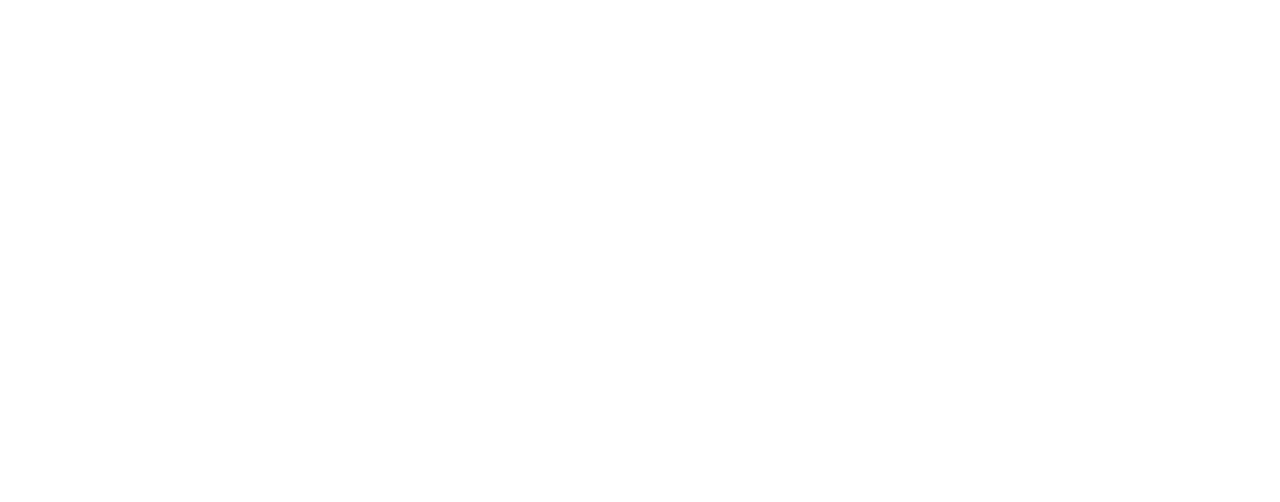
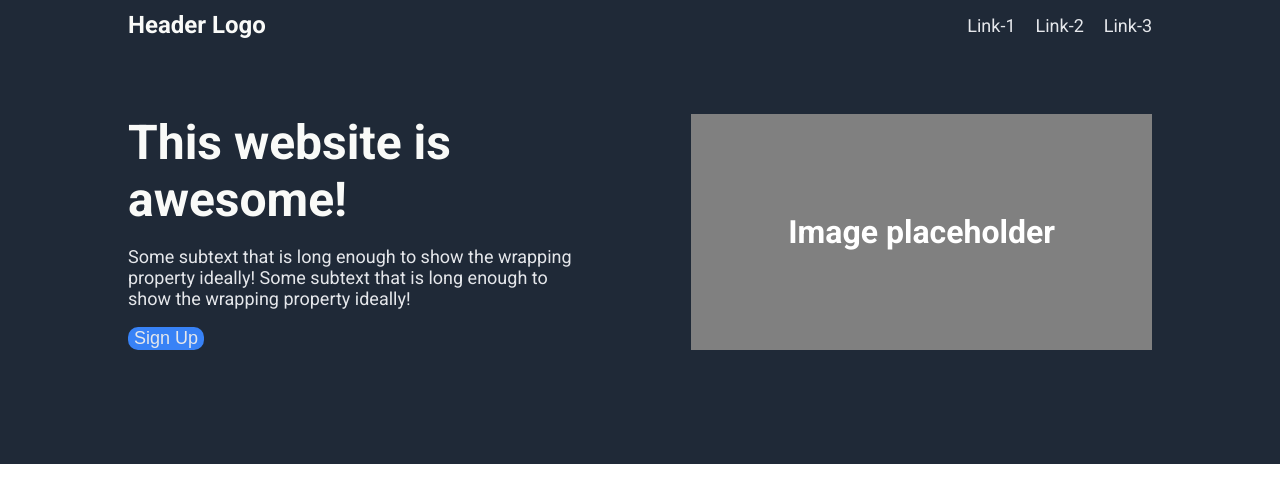
Before and after one commit to vbojcev/odin-Landing-Page, a plain HTML site: page index.html in a window 1280 px wide. Drawn offline with Linux system fonts and the light colour scheme.

Commit message:
first bit of work

```diff
--- a/index.html
+++ b/index.html
@@ -2,9 +2,41 @@
 <html lang="en">
   <head>
     <meta charset="UTF-8">
-    <title>My First Webpage</title>
+    <meta http-equiv="X-UA-Compatible" content="IE=edge">
+    <meta name="viewport" content="width=device-width, initial-scale=1.0">
+    <title>Landing Page</title>
+    <link rel="stylesheet" href="style.css">
   </head>
+  <body>
+    <div class="header">
+      <h1 class="logo">Header Logo</h1>
+      <ul>
+        <li><a href="#">Link-1</a></li>
+        <li><a href="#">Link-2</a></li>
+        <li><a href="#">Link-3</a></li>
+      </ul>
+    </div>
+    <div class="hero">
+      <div class="left">
+        <h1 style="color:#f9faf8; font-weight: extra-bold; font-size: 48px; margin: 0px;">This website is awesome!</h1>
+        <p class="subtext">Some subtext that is long enough to show the wrapping property ideally! Some subtext that is long enough to show the wrapping property ideally!</p>
+        <button>Sign Up</button>
+      </div>
+      <div class="right">
+        <h1 style="color:white">Image placeholder</h1>
+      </div>
+    </div>
+    <div class="information">
 
-  <body>
+    </div>
+    <div class="quote-box">
+
+    </div>
+    <div class="call">
+
+    </div>
+    <div class="footer">
+
+    </div>
   </body>
 </html>
--- a/style.css
+++ b/style.css
@@ -0,0 +1,82 @@
+@import url('https://fonts.googleapis.com/css2?family=Roboto:wght@400;700&display=swap');
+
+body {
+  height: 100vh;
+  margin: 0;
+  overflow: hidden;
+  font-family: Roboto, sans-serif;
+  display: flex;
+  flex-direction: column;
+}
+
+.header, .footer {
+    flex-grow: 0;
+    display: flex;
+    justify-content: space-between;
+    align-items: center;
+    background-color: #1f2937;
+    height:50px;
+    padding-left: 10%;
+    padding-right: 10%;
+}
+
+.hero {
+    display: flex;
+    background-color: #1f2937;
+    justify-content: space-between;
+    align-items: center;
+    padding-left: 10%;
+    padding-right: 10%;
+    padding-top: 5%;
+    padding-bottom: 5%;
+}
+
+.left, .right {
+    display: flex;
+    flex: 1;
+}
+
+.left {
+    flex-direction: column;
+    justify-content: space-around;
+    align-items: baseline;
+    margin-right: 5%;
+}
+
+.right {
+    justify-content: center;
+    align-items: center;
+    background-color: gray;
+    height: 100%;
+    margin-left: 5%;
+}
+
+.logo {
+    font-size: 24px;
+    color: #f9faf8;
+}
+
+ul {
+    display: flex;
+    flex-direction: row;
+    justify-content: space-between;
+    gap: 20px;
+    list-style: none;
+    margin: 0px;
+    padding: 0px;
+}
+
+a, p {
+    text-decoration: none;
+    color: #e5e7eb;
+    font-size: 18px;
+}
+
+button {
+    color: #e5e7eb;
+    font-size: 18px;
+    background-color: #3882f6;
+    text-decoration: none;
+    border-radius: 10px;
+    border: none;
+}
```
